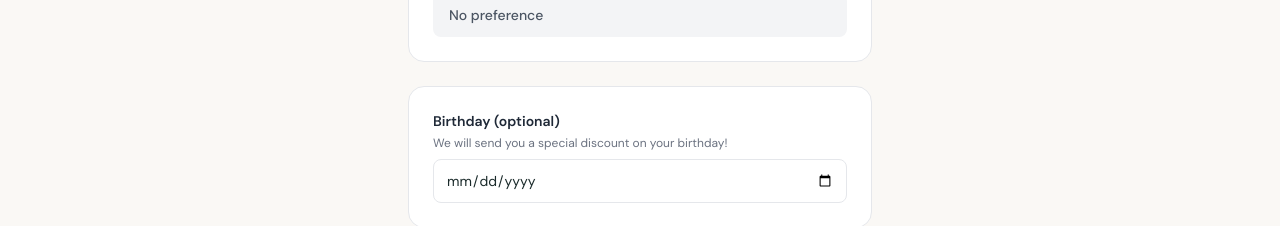
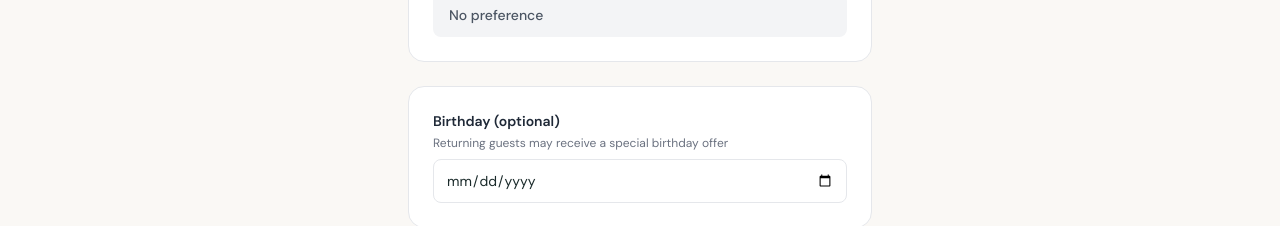
Before and after one commit to PrecisionDevTeam/evergreen-cottages, a Next.js app: page /survey in a window 1280 px wide. Shown: the part 2920-3146 px from the top of the page. Built offline with nearby package versions, Linux system fonts and the light colour scheme; what @badrap/bar-of-progress would draw is missing.

Commit message:
fix: birthday text — softer wording, no guarantee for all guests

```diff
--- a/src/pages/survey.tsx
+++ b/src/pages/survey.tsx
@@ -299,7 +299,7 @@ export default function Survey() {
           {/* Birthday */}
           <div className="bg-white rounded-2xl border border-gray-200 p-6">
             <label className="block text-sm font-semibold text-gray-800 mb-1">Birthday (optional)</label>
-            <p className="text-xs text-gray-500 mb-2">We will send you a special discount on your birthday!</p>
+            <p className="text-xs text-gray-500 mb-2">Returning guests may receive a special birthday offer</p>
             <input type="date" value={birthday} onChange={(e) => setBirthday(e.target.value)}
               className="w-full border border-gray-200 rounded-lg px-3 py-2.5 text-sm focus:outline-none focus:border-teal-500" />
           </div>
```
